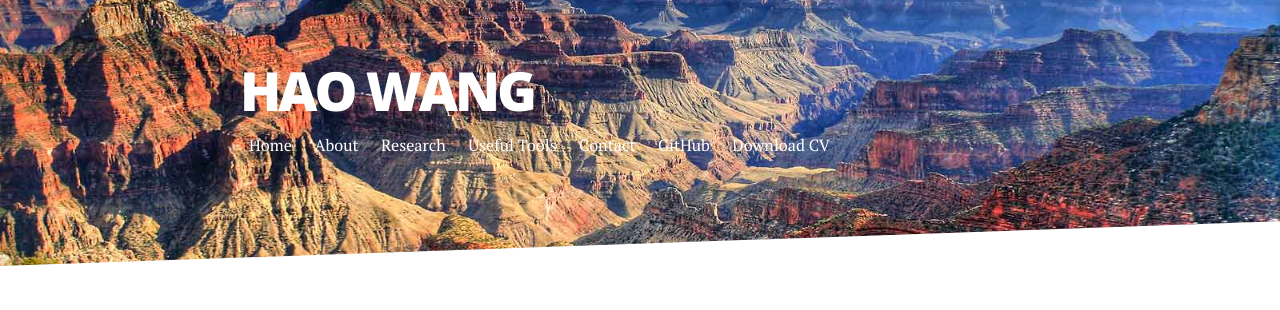
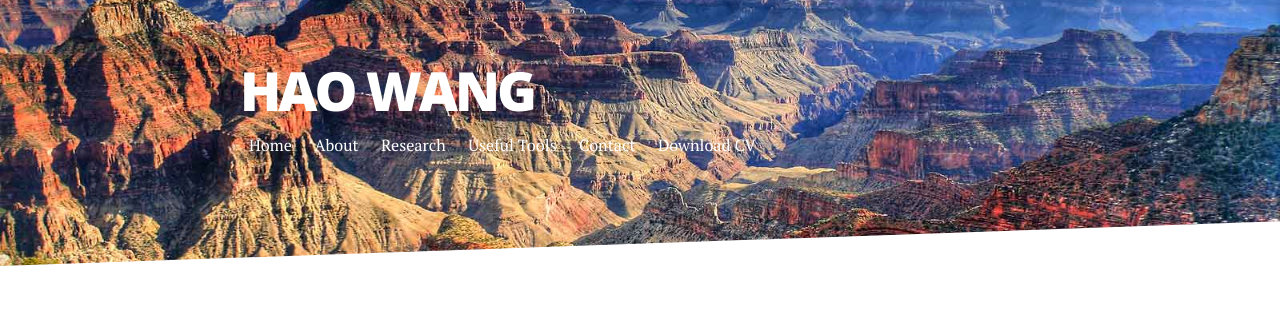
Before and after one commit to haowang666/haowang666.github.io, a Jekyll site: the page built from index.html, in a window 1280 px wide. Shown: the top 310 px of the page. Built offline with Jekyll 4.4.1, drawn with Linux system fonts in a browser that asks for light colours; nearby versions of some CDN libraries; the list of posts is cut into pages by our own code.

Commit message:
Update header.html

```diff
--- a/_includes/header.html
+++ b/_includes/header.html
@@ -8,7 +8,7 @@
                      <a href="{{ link.url | prepend: site.baseurl }}">{{ link.title }}</a>
                  </li>
                  {% endfor %}
-                 <li> <a href="https://github.com/haowang666" target="_blank">GitHub</a></li>
+               <!--  <li> <a href="https://github.com/haowang666" target="_blank">GitHub</a></li> -->
                  <li><a >Download CV</a></li>
              </ul>
          </nav>
```
